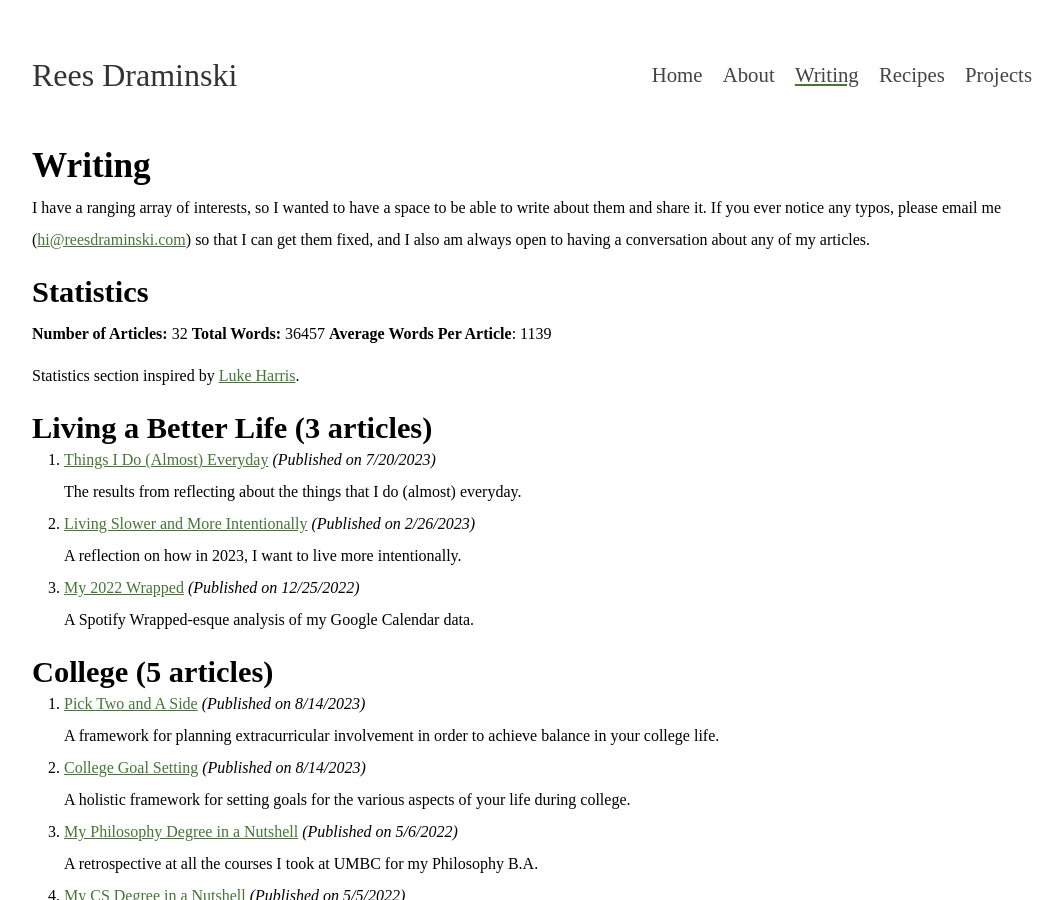
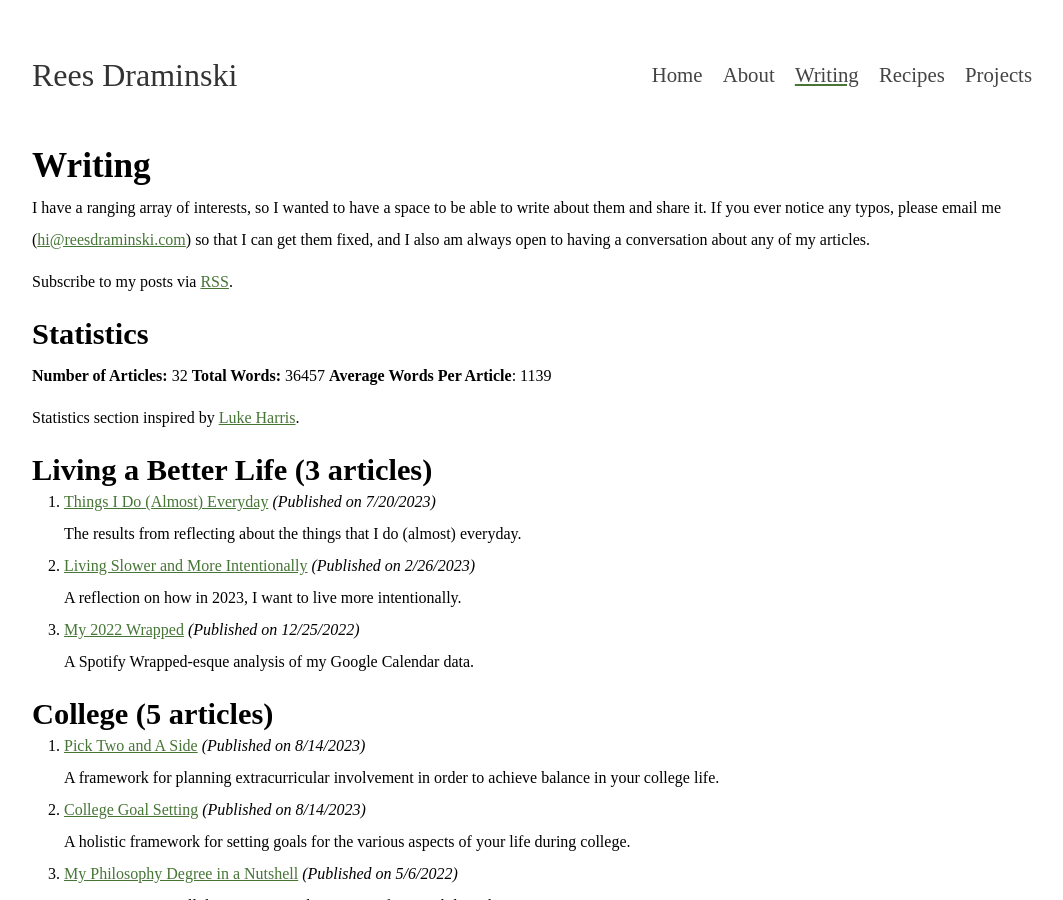
Before and after one commit to reeshuffled/reeshuffled.github.io, a Jekyll site: the page built from writing.html, in a window 1280 px wide and 900 px high. Shown: the whole window, without its empty margins (108-1171 px from the left). Built offline with Jekyll 4.4.1, drawn with Linux system fonts in a browser that asks for light colours.

Commit message:
add rss feed

```diff
--- a/_config.yml
+++ b/_config.yml
@@ -1,3 +1,8 @@
 url: http://reesdraminski.github.io
+title: "Rees Draminski"
+author: "Rees Draminski"
+description: "Where I blog about my various interests and things that I am working on."
 permalink: /:categories/:title/
 timezone: "America/New_York"
+plugins:
+  - jekyll-feed
--- a/_layouts/writing.html
+++ b/_layouts/writing.html
@@ -2,6 +2,7 @@
     <head>
         <title>{{ page.title }} | Rees Draminski</title>
         <meta name="viewport" content="width=device-width, initial-scale=1.0">
+        <link rel="alternate" type="application/atom+xml" title="{{ site.title }}" href="/feed.xml">
 
         <meta name="description" content="{{ page.description }}">
 
--- a/index.html
+++ b/index.html
@@ -51,7 +51,7 @@ title: Home
                 <div style="max-width: 620px; display: inline-block; vertical-align: top;">
                     <p>
                         Hello! My name is <span class="custom_highlight">Rees Draminski</span>, and I currently work at <span class="custom_highlight">Capital One</span> as a <span class="custom_highlight">Software Engineer</span>. I graduated from <a href="https://umbc.edu">UMBC</a> in May 2022 where I studied
-                        <span class="custom_highlight">Philosophy</span> and <span class="custom_highlight">Computer Science</span>. I started my website in part to have a place for my thoughts on both topics, if you have interest in either of those topics, go ahead and explore my site!
+                        <span class="custom_highlight">Philosophy</span> and <span class="custom_highlight">Computer Science</span>. I started my website in part to have a place for my thoughts on both topics, if you have interest in either of those topics, go ahead and explore my site! If you're interested, you can subscribe to my posts via <a id="rss" href="/feed.xml" target="_blank">RSS</a>.
                     </p>
 
                     <p>
@@ -70,6 +70,8 @@ title: Home
                         <li><a href="https://github.com/reesdraminski" rel="me">@reesdraminski on Github</a></li>
                         <li><a href="https://untappd.com/user/reesd" rel="me">@reesd on Untappd</a></li>
                     </ul>
+
+
                 </div>
             </div>
         </section>
--- a/writing.html
+++ b/writing.html
@@ -48,6 +48,10 @@ writing_tags:
             <h1 class="text-center mb-3">Writing</h1>
             <p>
                 I have a ranging array of interests, so I wanted to have a space to be able to write about them and share it. If you ever notice any typos, please email me (<a href="mailto:hi@reesdraminski.com">hi@reesdraminski.com</a>) so that I can get them fixed, and I also am always open to having a conversation about any of my articles.
+            </p>
+
+            <p>
+                Subscribe to my posts via <a id="rss" href="/feed.xml" target="_blank">RSS</a>.
             </p>
 
             <h2>Statistics</h2>
```
